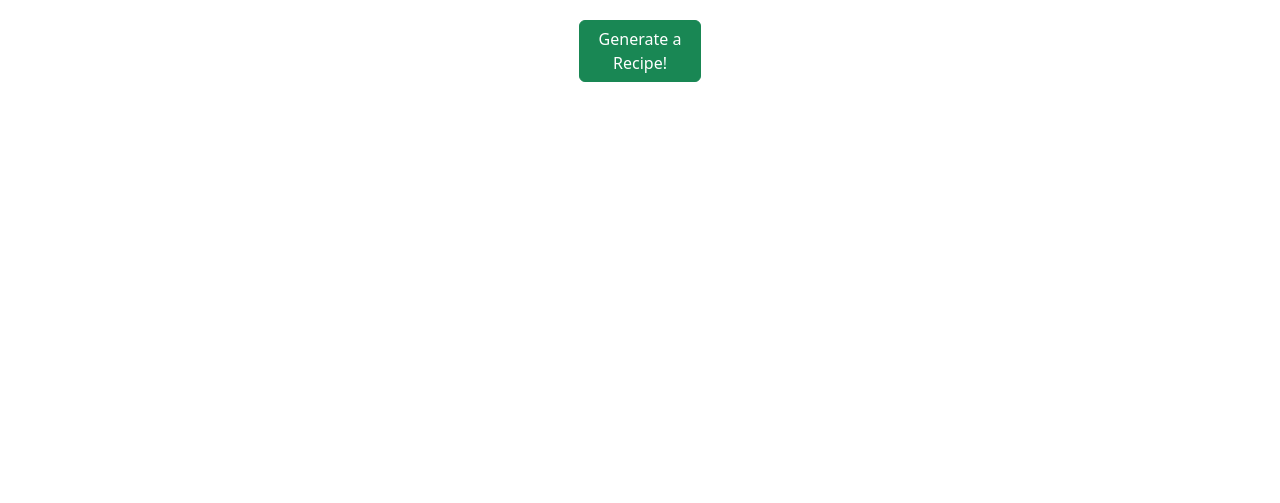
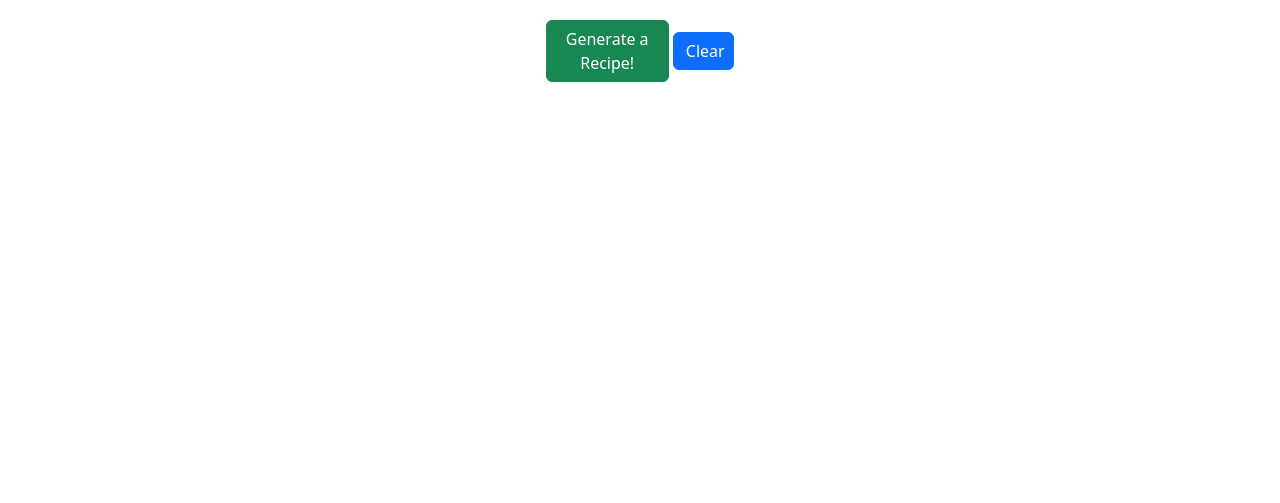
Before and after one commit to sheryly111/Recipe_Room_Project, a plain HTML site: page index.html in a window 1280 px wide. Shown: the part 297-800 px from the top of the page. Drawn offline with nearby package versions, Linux system fonts and the light colour scheme; a web font is replaced by a local one.

Commit message:
Created the Clear Button

```diff
--- a/index.html
+++ b/index.html
@@ -87,6 +87,7 @@
             <!-- Button to Submit Responses -->
             <div class = "filter-submission">
                 <button class="submitButton btn btn-success" id="submitButton" style="width:10%; margin-top:1%;"> Generate a Recipe! </button>
+                <button class="clearButton btn btn-primary" id="clearButton" style="width:5%; margin-top:1%;"> Clear </button>
             </div>
             <!-- Results of Filter -->
              <div class = "filter-result" id = "filter-result">
```
